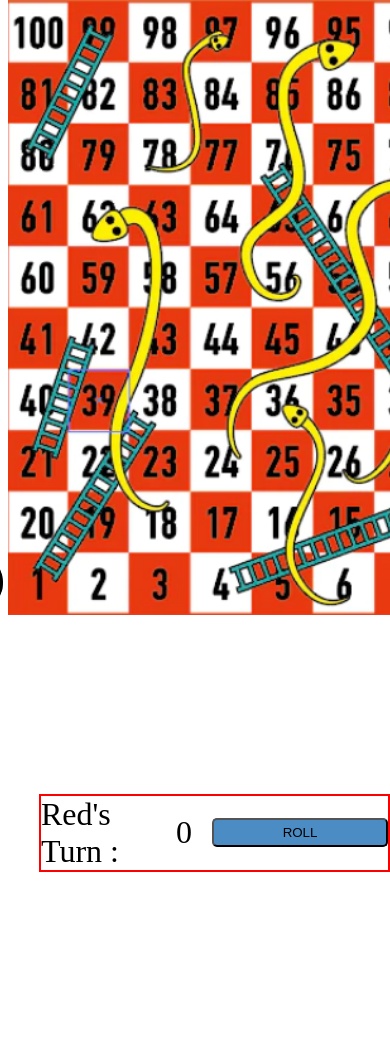
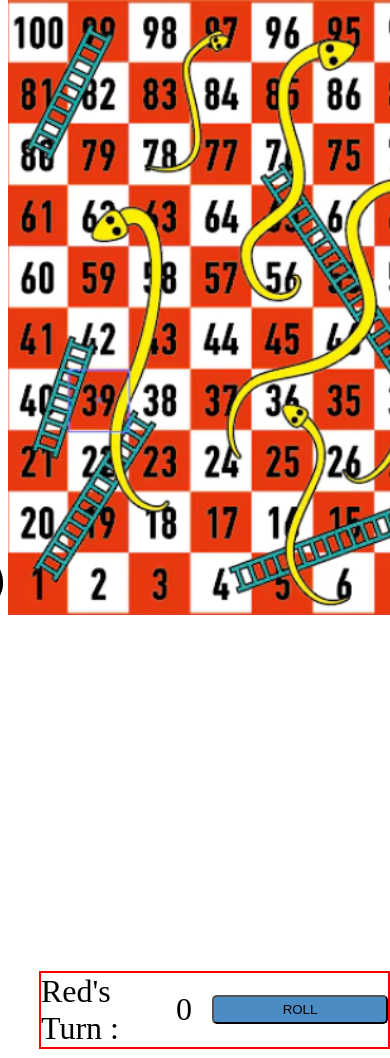
Before and after one commit to Tigapuluhempat/UlarTanggaKelompok6, a plain HTML site: page index.html in a window 390 px wide. Shown: the part 42-1100 px from the top of the page. Drawn offline with Linux system fonts and the light colour scheme.

Commit message:
game.css

```diff
--- a/game.css
+++ b/game.css
@@ -96,7 +96,7 @@ img {
   #diceCont {
     display: flex;
     place-items: none;
-    top: 99vh;
+    top: 120vh;
     left: 10vw;
     /* border: 2px solid red; */
   }
```
